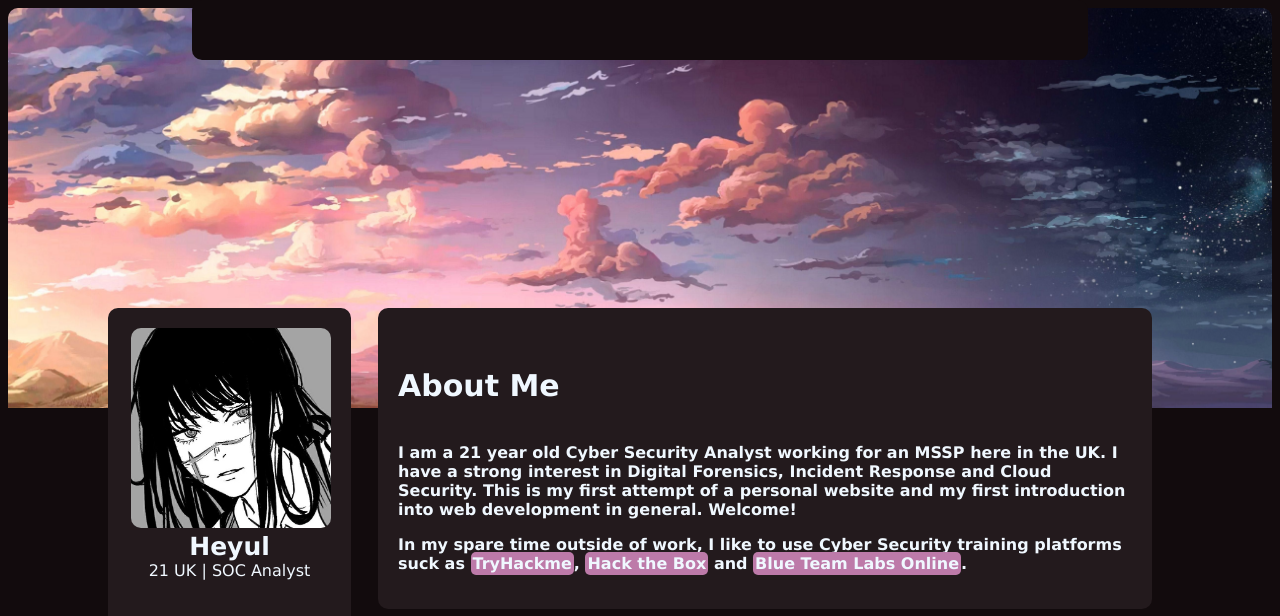
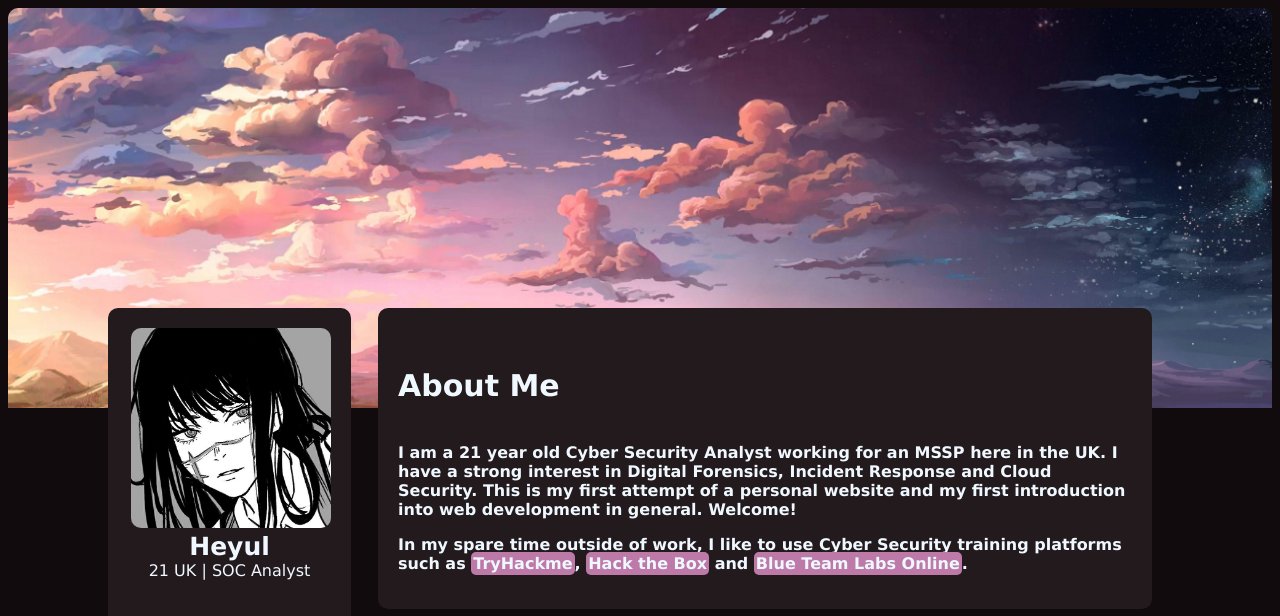
Before and after one commit to Heyul-x/Website, a plain HTML site: page Index.html in a window 1280 px wide. Shown: the top 616 px of the page. Drawn offline with Linux system fonts and the light colour scheme.

Commit message:
Remove Header code for later nav bar code

```diff
--- a/Index.html
+++ b/Index.html
@@ -10,14 +10,12 @@
 </head>
 <body>
     <img id="backgroundimg" src="images/scene.jpg">
-    <header class="header-main">
-    </header>
     <div class="aboutme-txt">
         <h4 id="aboutme-txt-h4"> About Me</h4>
         <p class="aboutme-txt-p"> I am a 21 year old Cyber Security Analyst working for an MSSP here in the UK. I have a strong interest in Digital Forensics, Incident Response and Cloud Security.
             This is my first attempt of a personal website and my first introduction into web development in general. Welcome!
         </p>
-        <p class="aboutme-txt-p">In my spare time outside of work, I like to use Cyber Security training platforms suck as <a class="hyperlink" href ="https://tryhackme.com/" target="_blank">TryHackme</a>, <a class="hyperlink" href="https://www.hackthebox.com/" target="_blank">Hack the Box</a> and <a class="hyperlink" href="https://blueteamlabs.online/" target="_blank">Blue Team Labs Online</a>. </p>
+        <p class="aboutme-txt-p">In my spare time outside of work, I like to use Cyber Security training platforms such as <a class="hyperlink" href ="https://tryhackme.com/" target="_blank">TryHackme</a>, <a class="hyperlink" href="https://www.hackthebox.com/" target="_blank">Hack the Box</a> and <a class="hyperlink" href="https://blueteamlabs.online/" target="_blank">Blue Team Labs Online</a>. </p>
     </div>
     <div class="aboutme">
         <img id="yoru" src="images/yoru.jpg" height="200px"><br>
--- a/style.css
+++ b/style.css
@@ -1,15 +1,5 @@
 body{
     background-color: #120B0D;
-}
-header{
-    position: absolute;
-    width: 70%;
-    top: 0;
-    left: 15%;
-    height: 60px;
-    text-align: center;
-    background-color: #120B0D;
-    border-radius: 10px;
 }
 #backgroundimg{
     display: flex;
```
